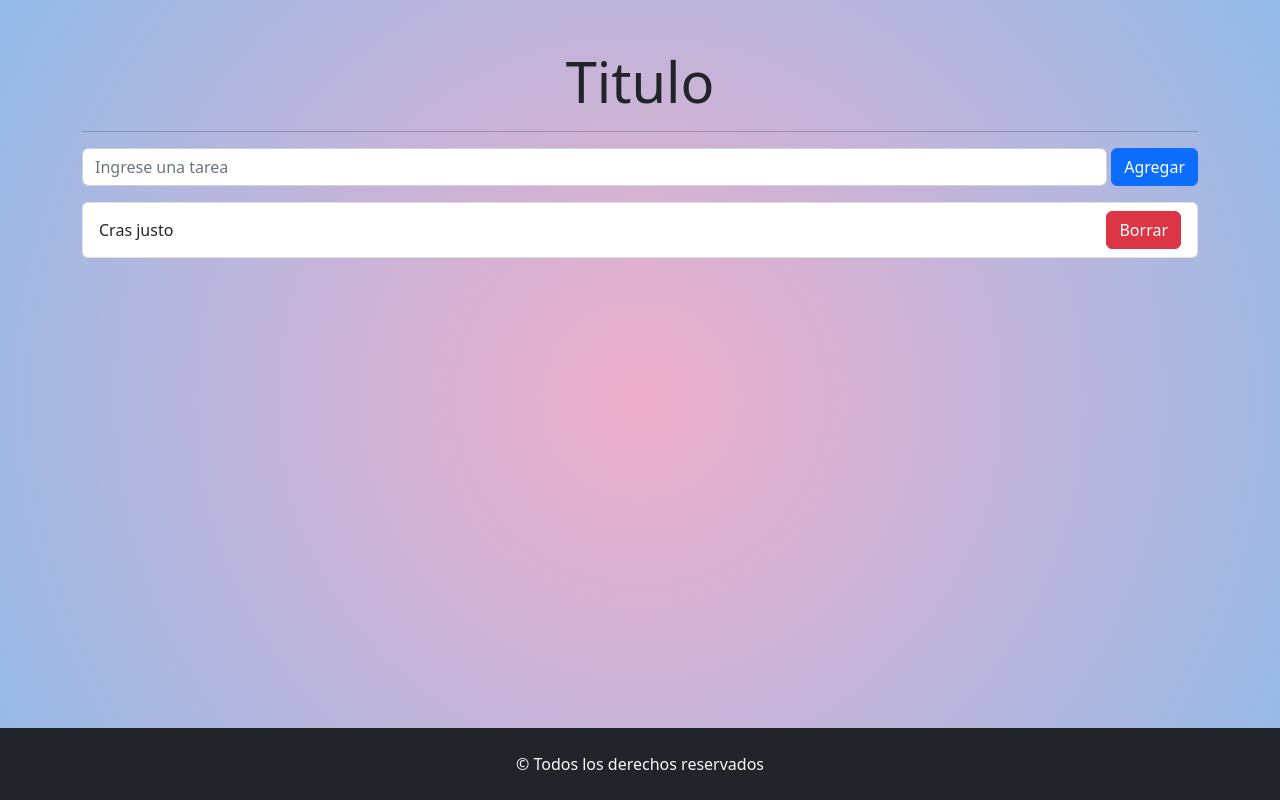
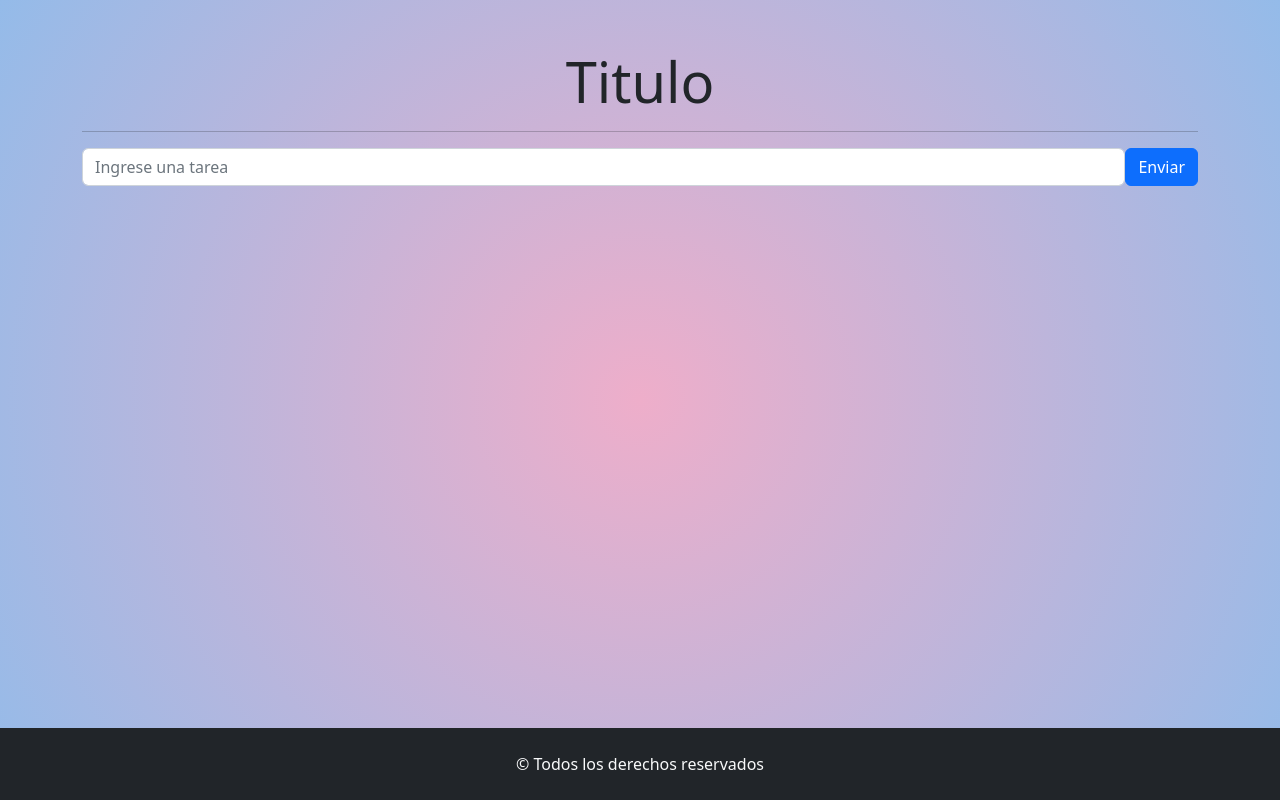
Before and after one commit to Mateo872/listTasksReact, a React (Vite) app: page / in a window 1280 px wide. Built offline with nearby package versions, Linux system fonts and the light colour scheme.

Commit message:
Trabajo terminado, con localStorage

```diff
--- a/src/App.css
+++ b/src/App.css
@@ -10,3 +10,10 @@
 .main_page {
     flex-grow: 1;
 }
+
+.message_empty {
+    margin-top: 1rem;
+    text-align: center;
+    color: #000;
+    font-weight: bold;
+}
--- a/src/components/Formulario.jsx
+++ b/src/components/Formulario.jsx
@@ -1,18 +1,46 @@
 import { Form, Button } from "react-bootstrap";
-import ListTakes from "./ListTakes";
+import ListTasks from "./ListTasks";
+import { useState, useEffect } from "react";
 
 const Formulario = () => {
+  const [task, setTask] = useState("");
+  let tasksLS = JSON.parse(localStorage.getItem("listTasks")) || [];
+  const [listingTasks, setListingTasks] = useState(tasksLS);
+
+  useEffect(() => {
+    localStorage.setItem("listTasks", JSON.stringify(listingTasks));
+  }, [listingTasks]);
+
+  const handleSubmit = (e) => {
+    e.preventDefault();
+    setListingTasks([...listingTasks, task]);
+    setTask("");
+  };
+
+  const deleteTask = (nameTask) => {
+    let filterTask = listingTasks.filter((itemTask) => itemTask !== nameTask);
+    setListingTasks(filterTask);
+  };
+
   return (
     <section>
-      <Form>
-        <Form.Group className="mb-3 d-flex gap-1" controlId="take">
-          <Form.Control type="text" placeholder="Ingrese una tarea" />
+      <Form onSubmit={handleSubmit}>
+        <Form.Group className="mb-3 d-flex" controlId="task">
+          <Form.Control
+            type="text"
+            placeholder="Ingrese una tarea"
+            onChange={(e) => setTask(e.target.value)}
+            value={task}
+          />
           <Button variant="primary" type="submit">
-            Agregar
+            Enviar
           </Button>
         </Form.Group>
       </Form>
-      <ListTakes></ListTakes>
+      <ListTasks
+        listingTasks={listingTasks}
+        deleteTask={deleteTask}
+      ></ListTasks>
     </section>
   );
 };
--- a/src/components/ItemTake.jsx
+++ /dev/null
@@ -1,12 +0,0 @@
-import { Button, ListGroup } from "react-bootstrap";
-
-const ItemTake = () => {
-  return (
-    <ListGroup.Item className="d-flex justify-content-between align-items-center">
-      Cras justo
-      <Button variant="danger">Borrar</Button>
-    </ListGroup.Item>
-  );
-};
-
-export default ItemTake;
--- /dev/null
+++ b/src/components/ItemTask.jsx
@@ -0,0 +1,14 @@
+import { Button, ListGroup } from "react-bootstrap";
+
+const ItemTask = ({ task, deleteTask }) => {
+  return (
+    <ListGroup.Item className="d-flex justify-content-between">
+      {task}
+      <Button variant="danger" onClick={() => deleteTask(task)}>
+        Borrar
+      </Button>
+    </ListGroup.Item>
+  );
+};
+
+export default ItemTask;
--- a/src/components/ListTakes.jsx
+++ /dev/null
@@ -1,12 +0,0 @@
-import { ListGroup } from "react-bootstrap";
-import ItemTake from "./ItemTake";
-
-const ListTakes = () => {
-  return (
-    <ListGroup>
-      <ItemTake />
-    </ListGroup>
-  );
-};
-
-export default ListTakes;
--- /dev/null
+++ b/src/components/ListTasks.jsx
@@ -0,0 +1,14 @@
+import { ListGroup } from "react-bootstrap";
+import ItemTask from "./ItemTask";
+
+const ListTask = ({ listingTasks, deleteTask }) => {
+  return (
+    <ListGroup>
+      {listingTasks.map((task, index) => (
+        <ItemTask key={index} task={task} deleteTask={deleteTask}></ItemTask>
+      ))}
+    </ListGroup>
+  );
+};
+
+export default ListTask;
```
